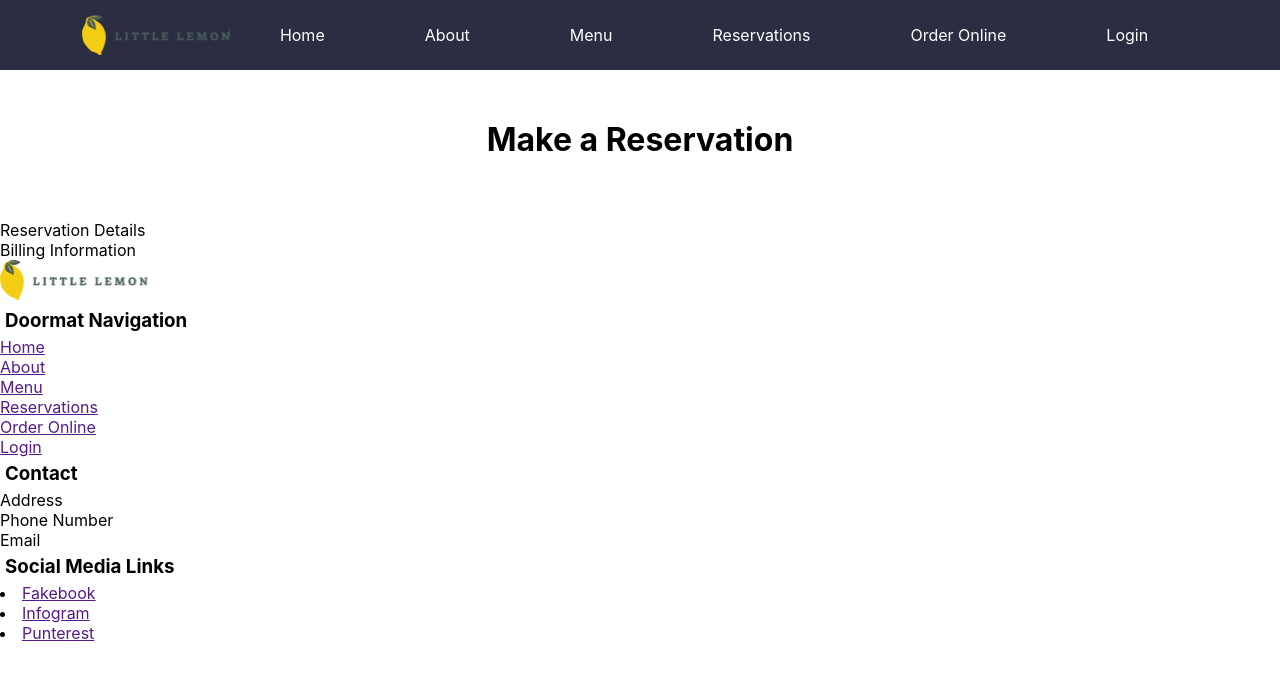
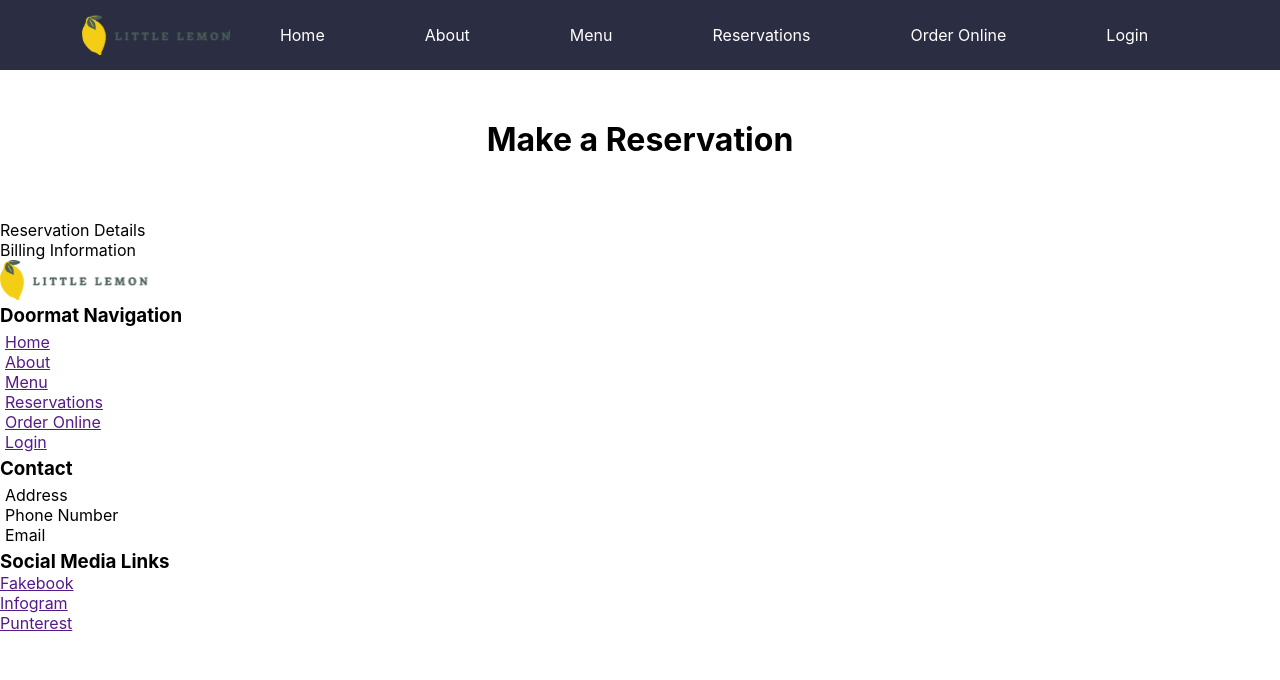
Before and after one commit to digitAI-4N6/little-lemon, a React (Create React App) app: page / in a window 1280 px wide. Shown: the top 680 px of the page. Built offline with nearby package versions, Linux system fonts and the light colour scheme.

Commit message:
fix classNames and unordered lists
fix classNames and unordered lists

```diff
--- a/src/components/Footer.js
+++ b/src/components/Footer.js
@@ -4,9 +4,9 @@ export default function Footer() {
   return (
     <>
       <article className="foot">
-      <img src={Logo} alt="Logo"/>
-      <h3 className="list">Doormat Navigation</h3>
-      <ul>
+        <img src={Logo} alt="Logo" />
+        <h3>Doormat Navigation</h3>
+        <ul className="list">
           <li>
             <a href="">Home</a>
           </li>
@@ -26,13 +26,14 @@ export default function Footer() {
             <a href="">Login</a>
           </li>
         </ul>
-      <h3 className="list">Contact</h3>
-      <ul>
+        <h3>Contact</h3>
+        <ul className="list">
           <li>Address</li>
           <li>Phone Number</li>
           <li>Email</li>
         </ul>
-      <h3 className="list">Social Media Links</h3>
+        <h3>Social Media Links</h3>
+        <ul>
           <li>
             <a href="">Fakebook</a>
           </li>
@@ -42,6 +43,7 @@ export default function Footer() {
           <li>
             <a href="">Punterest</a>
           </li>
+        </ul>
       </article>
     </>
   );
```
Lines whose indentation alone changed are shown as unchanged.
